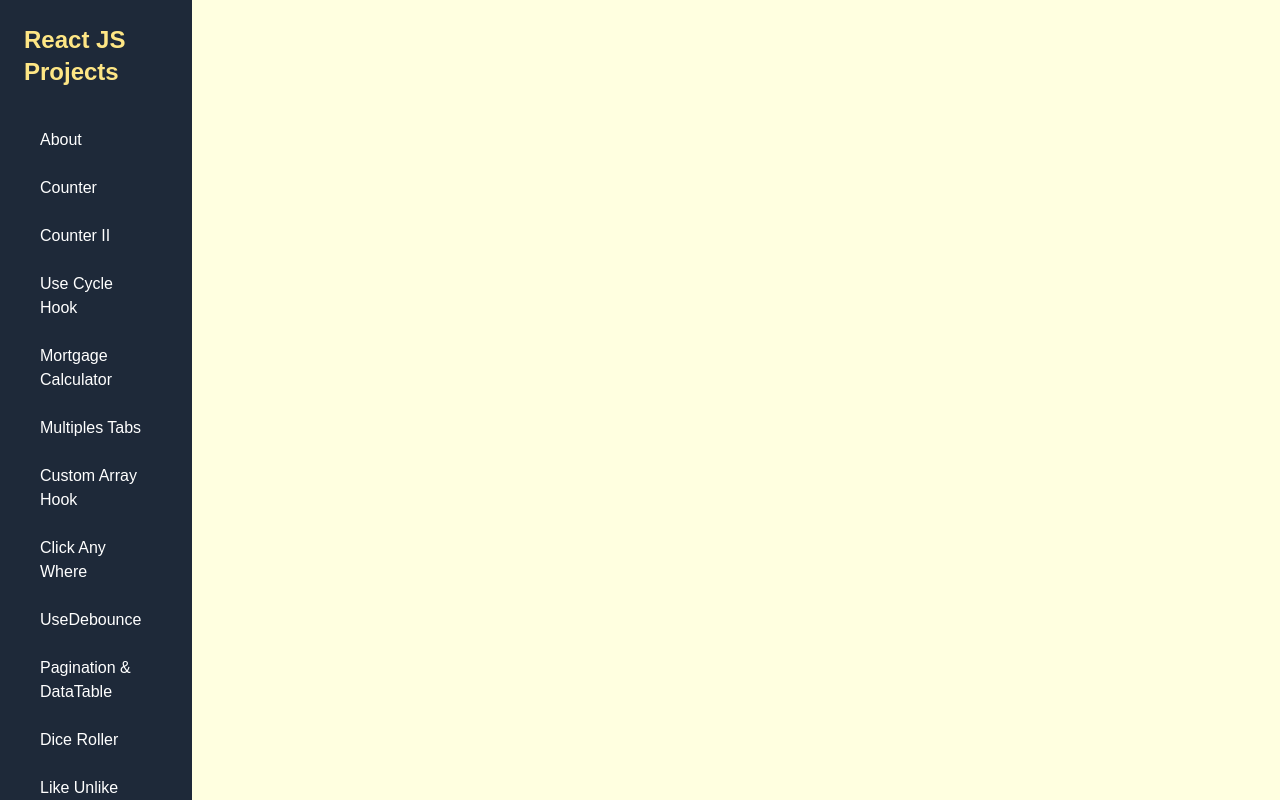
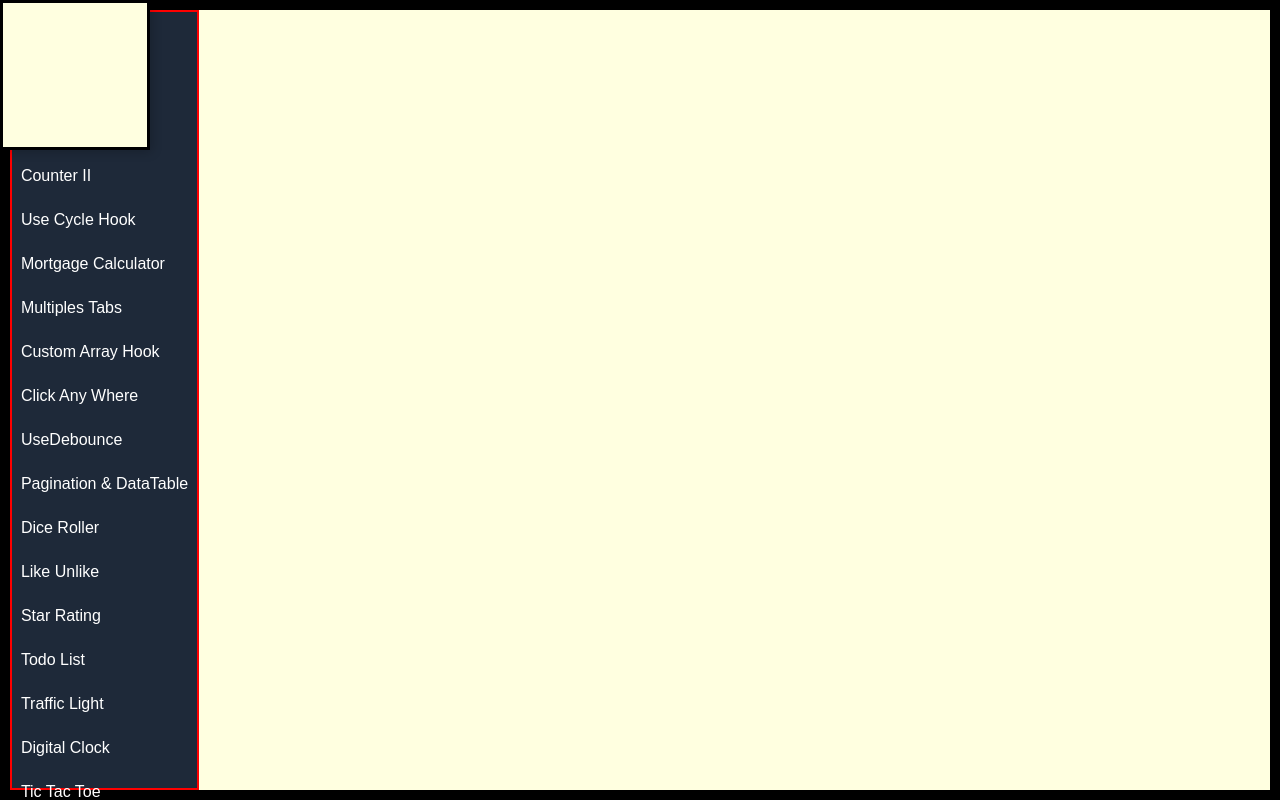
Before and after one commit to harsh474/React-Proof-of-Work, a React (Vite) app: page /stickynotes in a window 1280 px wide. Shown: the top 800 px of the page. Built offline with nearby package versions, Linux system fonts and the light colour scheme.

Commit message:
added css file

```diff
--- a/src/App.jsx
+++ b/src/App.jsx
@@ -27,14 +27,16 @@
 import NestedCheckboxes from "./pages/NestedCheckboxes";
 import OtpInput from "./pages/OtpInput";
 import FlieExplorer from "./pages/FlieExplorer";
+import StickyNotes from "./pages/StickyNotes";
+import Positions from "./pages/Positions";
 export default function App() {
   return (
-      <div className="flex" >
+      <div className="flex" style={{height:'100%',border:'10px solid black'}} >
         {/* Sidebar - 15% width */}
         <Sidebar />
 
         {/* Main Content - 85% width */}
-        <div className="flex-1 p-6" style={{color:'black', backgroundColor:'lightyellow'}}  >
+        <div className="flex-1 p-6" style={{color:'black',height:'100%', backgroundColor:'lightyellow'}}  >
           <Routes>
             <Route path="/learning" element={<Learning/>} />
             <Route path="/" element={<About />} />
@@ -63,6 +65,8 @@
             <Route path="/nestedcheckbox" element={<NestedCheckboxes/>}/>
             <Route path="/otpinput" element={<OtpInput/>}/>
             <Route path="/fileexplorer" element={<FlieExplorer/>}/>
+            <Route path="/stickynotes" element={<StickyNotes/>}/>
+            <Route path="/positions" element={<Positions/>}/>
           </Routes>
         </div>
       </div>
--- a/src/components/Sidebar.jsx
+++ b/src/components/Sidebar.jsx
@@ -28,14 +28,19 @@
     { to: "/nestedcheckbox", label: "Nested Checkbox" },
     { to: "/otpinput", label: "OTP Input" },
     { to: "/fileexplorer", label: "File Explorer" },
+    { to: "/stickynotes", label: "Sticky Notes" },
+    { to: "/positions", label: "Positions" },
+    { to: "/positions", label: "Positions" },
+    { to: "/positions", label: "Positions" },
+    { to: "/positions", label: "Positions" },
   ];
 
   return (
-    <div className="w-[15%] bg-gray-800 text-white p-6 h-full flex flex-col">
-      <Link to="/" className="hover:text-yellow-400">
-        <h1 className="text-2xl font-bold mb-8 text-amber-200">React JS Projects</h1>
+    <div className="w-[15%] bg-gray-800 text-white p-6 h-full flex flex-col" style={{alignItems:'center',border:'2px solid red'}}>
+      <Link to="/" className=" hover:text-yellow-400 mb-8 ">
+        <h1 className="text-2xl font-bold mb-8 text-amber-200 pb-7 pt-6" >React JS Projects</h1>
       </Link>
-      <nav className="flex flex-col gap-2">
+      <nav className="flex flex-col gap-5 h-full">
         {links.map((link) => (
           <Link
             key={link.to}
--- /dev/null
+++ b/src/css/position.css
@@ -0,0 +1,38 @@
+.style_class{
+     width: 100px;
+     height:200px;
+     /* background-color: aqua;  */
+}
+#div1{
+  background-color: aqua;
+  position: relative;
+  /* top: 100px;  */
+  /* left: 12px; */
+}
+#div2{
+  background-color: rgb(212, 196, 44);
+  position: absolute;
+  top: 10px;
+  left: 120px;
+  /* left: 300px;
+  /* postion relative means it top left will be from current it position and its space will be maintined even after the changing the position  */
+
+}
+#div3{
+  background-color: rgb(137, 167, 68);
+  position: relative;
+  left: auto;
+  top: auto;
+  /* top: 100px;  */
+  /* left: 100px; */
+}
+#div4{
+  background-color: rgb(145, 24, 118);
+  position: relative;
+  /* top: 100px;  */
+
+}
+.container {
+  position: relative;
+  /* margin-left: 200px; */
+}
--- a/src/index.css
+++ b/src/index.css
@@ -1,5 +1,17 @@
 @import "tailwindcss";
 /* src/main.css */
+*{
+  margin: 0;
+  padding: 0;
+  box-sizing: border-box;
+}
+html,body,#root{
+  /* height: 100vh ;   */
+  height: 100%;
+  width: 100%;
+  background-color: #6366f1;
+  overflow-x: hidden; /* stops horizontal overflow */
+}
 input {
   border: 2px solid #ccc;
   padding: 0.5rem;
--- a/src/main.jsx
+++ b/src/main.jsx
@@ -9,5 +9,5 @@
     <BrowserRouter>
       <App />
     </BrowserRouter>
-  </StrictMode>,
+  </StrictMode>
 )
--- /dev/null
+++ b/src/pages/Positions.jsx
@@ -0,0 +1,24 @@
+import React from 'react'
+import '../css/position.css'
+function Positions() {
+
+  const clickhandler = (e)=>{
+    console.log("x",e.clientX) ;
+    console.log("y",e.clientY) ;
+  }
+  const mouse_down_handler = (e)=>{
+    console.log("x",e.clientX) ;
+  }
+  return (
+    <div className='flexrow container' style={{border:'2px solid black'}}>
+      <div className='style_class' id='div1'
+      onMouseDown={mouse_down_handler}
+      >1</div>
+      <div className='style_class' id='div2' onClick={clickhandler} >2</div>
+      <div className='style_class' id='div3' onClick={clickhandler} >3</div>
+      <div className='style_class' id='div4' onClick={clickhandler} >4</div>
+    </div>
+  )
+}
+
+export default Positions
--- /dev/null
+++ b/src/pages/StickyNotes.jsx
@@ -0,0 +1,90 @@
+import React, { useState, useRef } from 'react';
+
+function StickyNotes() {
+     const [positions, setPosition] = useState([{ id: 1, note: '', x: 0, y: 0 }]); // initial position
+     const isDragging = useRef(false);
+     const startPos = useRef([{ id: 1, x: 0, y: 0 }]);
+
+
+     const mousedown_handler = (e, index) => {
+          let position, new_startPos;
+          for (const temp of positions) {
+               if (temp.id === index) {
+                    position = temp ;
+                    break;
+               }
+          }
+          for (let temp of startPos.current) {
+               if (temp.id === index) {
+                    temp = {
+                        ...temp,
+                         x: e.clientX - position.x,
+                         y: e.clientY - position.y
+                    }
+               }
+          }
+
+          isDragging.current = true;
+          // Store where the mouse was clicked relative to the sticky note
+          // startPos.current = {
+          //      x: e.clientX - position.x,
+          //      y: e.clientY - position.y
+          // };
+
+          // Listen for mousemove & mouseup globally
+          document.addEventListener('mousemove', () => mousemove_handler(e, index));
+          document.addEventListener('mouseup', () => mouseup_handler(e, index));
+     };
+
+     const mousemove_handler = (e, index) => {
+          if (isDragging.current) {
+               setPosition({
+                    x: e.clientX - startPos.current.x,
+                    y: e.clientY - startPos.current.y
+               });
+          }
+     };
+     const mouseup_handler = () => {
+          isDragging.current = false;
+          // Remove global listeners
+          document.removeEventListener('mousemove', mousemove_handler);
+          document.removeEventListener('mouseup', mouseup_handler);
+     };
+
+     return (
+          <>
+               {
+                    positions.map((item,index) => (
+                         <div
+                              key={item.id}
+                              style={{
+                                   width: '150px',
+                                   height: '150px',
+                                   border: '3px solid black',
+                                   position: 'absolute',
+                                   left: item.x,
+                                   top: item.y,
+                                   background: 'lightyellow',
+                                   cursor: 'grab',
+                                   boxShadow: '2px 2px 10px rgba(0,0,0,0.2)'
+                              }}
+                              onMouseDown={(e) => mousedown_handler(e, item.id)}
+                         >
+                              <textarea
+                                   style={{
+                                        width: '100%',
+                                        height: '100%',
+                                        border: 'none',
+                                        resize: 'none',
+                                        background: 'transparent',
+                                        outline: 'none'
+                                   }}
+                              />
+                         </div>
+                    ))
+               }
+          </>
+     );
+}
+
+export default StickyNotes;
--- /dev/null
+++ b/src/style.css
@@ -0,0 +1,14 @@
+*{
+  margin: 0;
+  padding: 0;
+  box-sizing: border-box;
+}
+html,body{
+  height: 100%;
+  width: 100%;
+}
+html,body,#root{
+  height: 100%;
+  width: 100%;
+  background-color: #6366f1;
+}
```
Also changed, not shown: index.html (line endings or trailing spaces).
